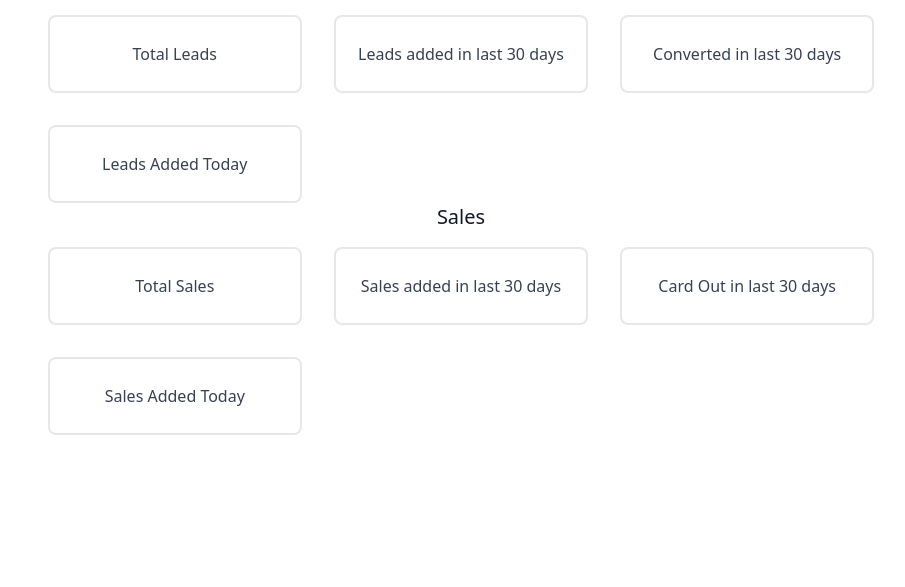
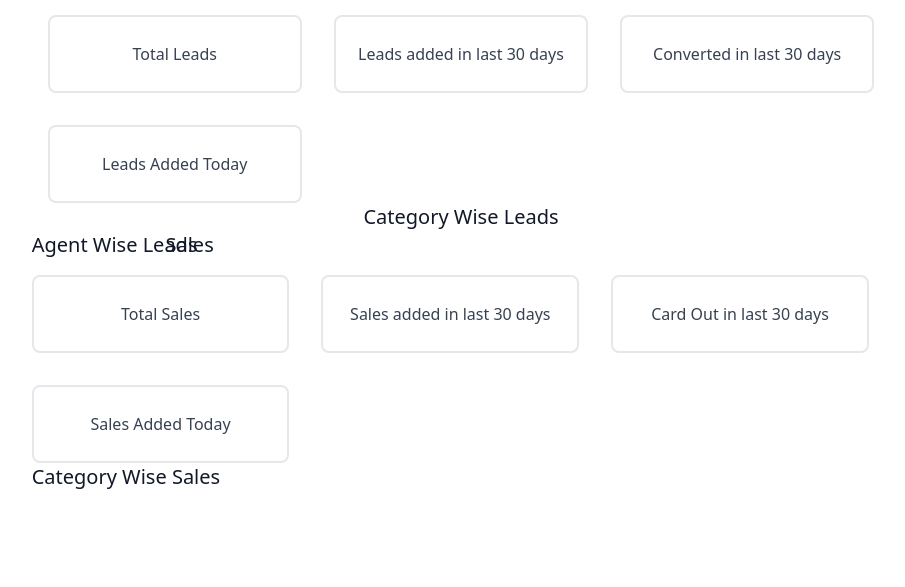
Before and after one commit to sumeet2605/CRM, a Django app: template templates/dashboard.html in a window 1280 px wide. Shown: the part 261-848 px from the top of the page, without its empty margins (179-1084 px from the left). Before the commit the page ends 696 px from the top, so only its background shows below. Run offline with Django 4.2, Linux system fonts and the light colour scheme; the template is opened without the code that fills it, so the values that code supplies are empty; the visitor is signed in with stand-in values (Sample User, id 1); some libraries are stand-ins or nearby versions.

Commit message:
lead cat updated.

```diff
--- a/templates/dashboard.html
+++ b/templates/dashboard.html
@@ -35,7 +35,30 @@
                 <p class="leading-relaxed">Leads Added Today</p>
                 </div>
             </div>
+            </div>
+            <h2 class="title-font sm:text-xl text-xl mb-4 font-medium text-gray-900">Category Wise Leads</h2>
+            <div class="flex flex-wrap -m-4 text-center">
+            {% for cat, value in lead_category.items %}
+                <div class="p-4 md:w-1/3 sm:w-1/2 w-full">
+                <div class="border-2 border-gray-200 px-4 py-6 rounded-lg">
+                <h2 class="title-font font-medium text-3xl text-gray-900">{{ value }}</h2>
+                <p class="leading-relaxed">Leads in {{ cat }}</p>
+                </div>
+            </div>
+            {% endfor %}
+            {% if user.is_admin or user.is_organiser %}
+            <h2 class="title-font sm:text-xl text-xl mb-4 font-medium text-gray-900">Agent Wise Leads</h2>
+            <div class="flex flex-wrap -m-4 text-center">
+            {% for agent, value in agent_lead.items %}
+                <div class="p-4 md:w-1/3 sm:w-1/2 w-full">
+                <div class="border-2 border-gray-200 px-4 py-6 rounded-lg">
+                <h2 class="title-font font-medium text-3xl text-gray-900">{{ value }}</h2>
+                <p class="leading-relaxed">Leads by {{ agent }}</p>
+                </div>
+            </div>
+            {% endfor %}
         </div>
+        {% endif %}
         <h2 class="title-font sm:text-xl text-xl mb-4 font-medium text-gray-900">Sales</h2>
         <div class="flex flex-wrap -m-4 text-center">
 
@@ -63,6 +86,17 @@
                 <p class="leading-relaxed">Sales Added Today</p>
                 </div>
             </div>
+            </div>
+            <h2 class="title-font sm:text-xl text-xl mb-4 font-medium text-gray-900">Category Wise Sales</h2>
+            <div class="flex flex-wrap -m-4 text-center">
+            {% for cat, value in sale_category.items %}
+                <div class="p-4 md:w-1/3 sm:w-1/2 w-full">
+                <div class="border-2 border-gray-200 px-4 py-6 rounded-lg">
+                <h2 class="title-font font-medium text-3xl text-gray-900">{{ value }}</h2>
+                <p class="leading-relaxed">Sales in {{ cat }}</p>
+                </div>
+            </div>
+            {% endfor %}
         </div>
 
       </div>
```
Also changed, not shown: leads/views.py (+38 -2 lines).
